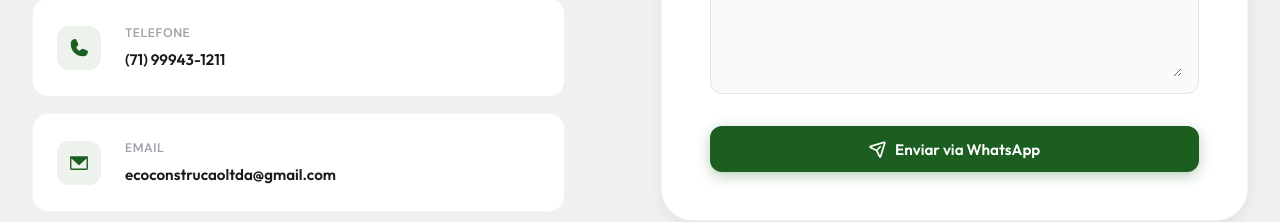
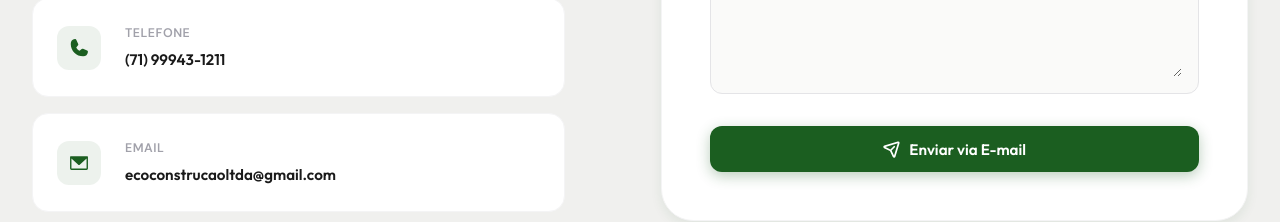
Before and after one commit to Kenai71/eco-construcao, a React (Vite) app: page / in a window 1280 px wide. Shown: the part 9380-9602 px from the top of the page. Built offline with nearby package versions, Linux system fonts and the light colour scheme.

Commit message:
Update Contact.jsx

```diff
--- a/src/components/Contact.jsx
+++ b/src/components/Contact.jsx
@@ -250,7 +250,7 @@ export default function Contact() {
 
                 <button type="submit" className="btn btn-primary contact__submit" id="contact-submit-btn">
                   <PaperPlaneTilt size={18} weight="bold" />
-                  Enviar via WhatsApp
+                  Enviar via E-mail
                 </button>
               </form>
             )}
```
